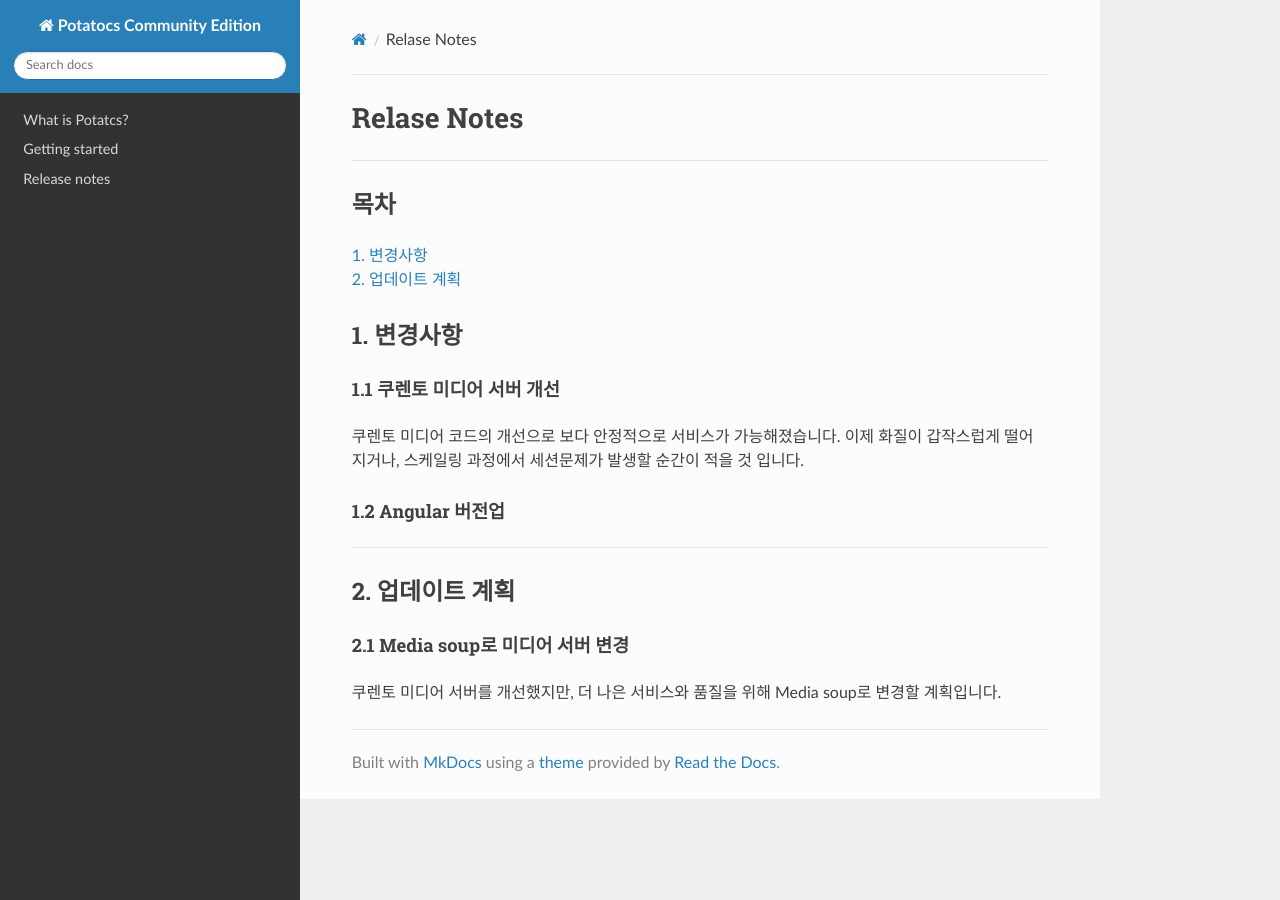
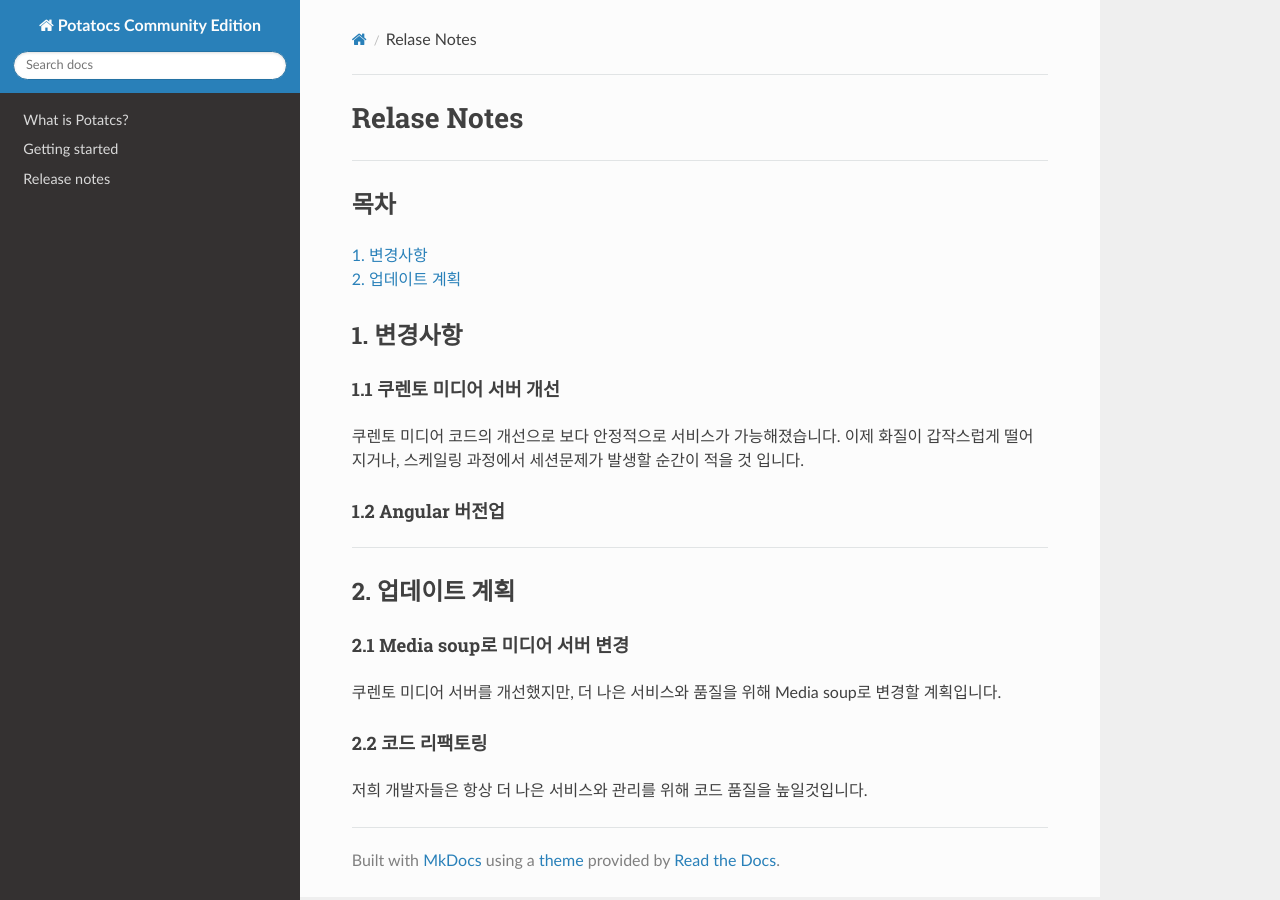
Before and after one commit to potatocs-ce/potatocs-ce-introduction, an MkDocs documentation site: the page built from docs/release.md, in a window 1280 px wide. Built offline with MkDocs 1.6.1, drawn with Linux system fonts in a browser that asks for light colours; nearby versions of some CDN libraries.

```diff
--- a/docs/release.md
+++ b/docs/release.md
@@ -30,3 +30,7 @@
 
  쿠렌토 미디어 서버를 개선했지만, 더 나은 서비스와 품질을 위해
  Media soup로 변경할 계획입니다.
+
+#### 2.2 코드 리팩토링
+
+ 저희 개발자들은 항상 더 나은 서비스와 관리를 위해 코드 품질을 높일것입니다.
```
